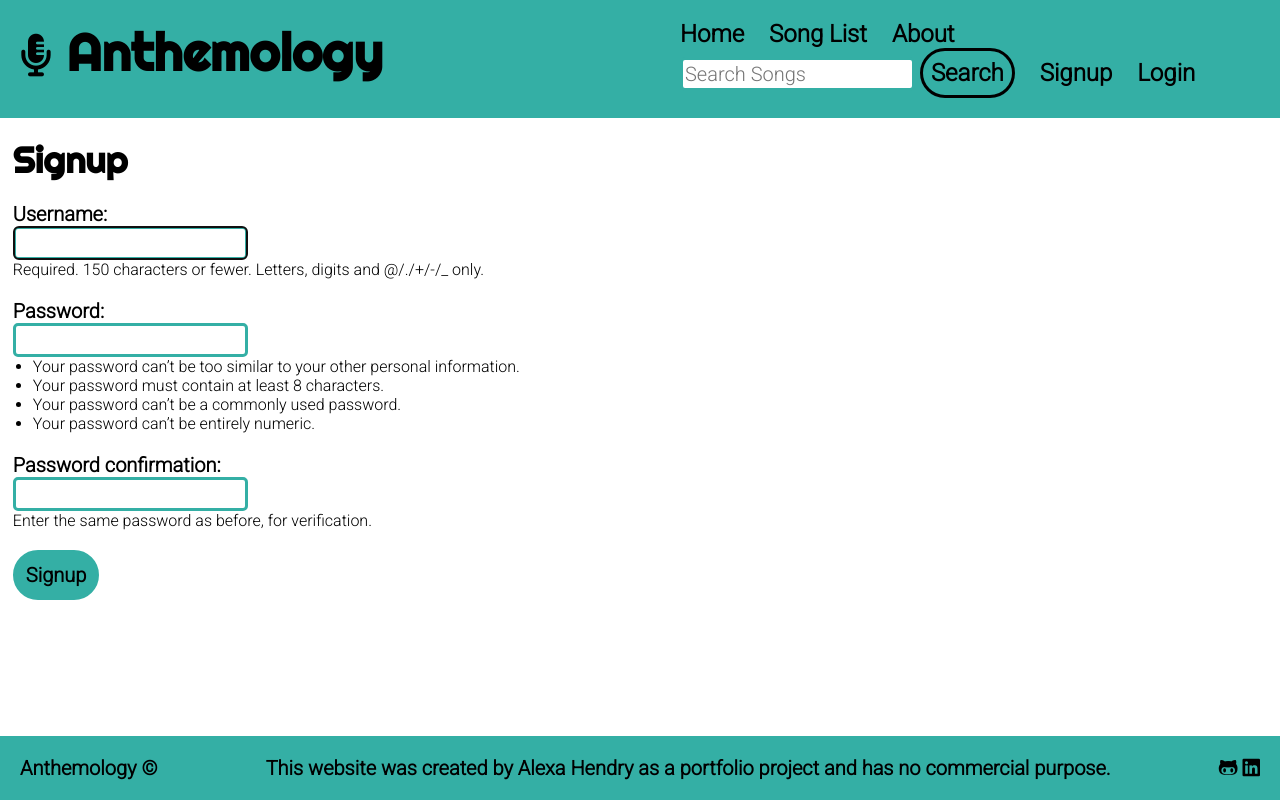
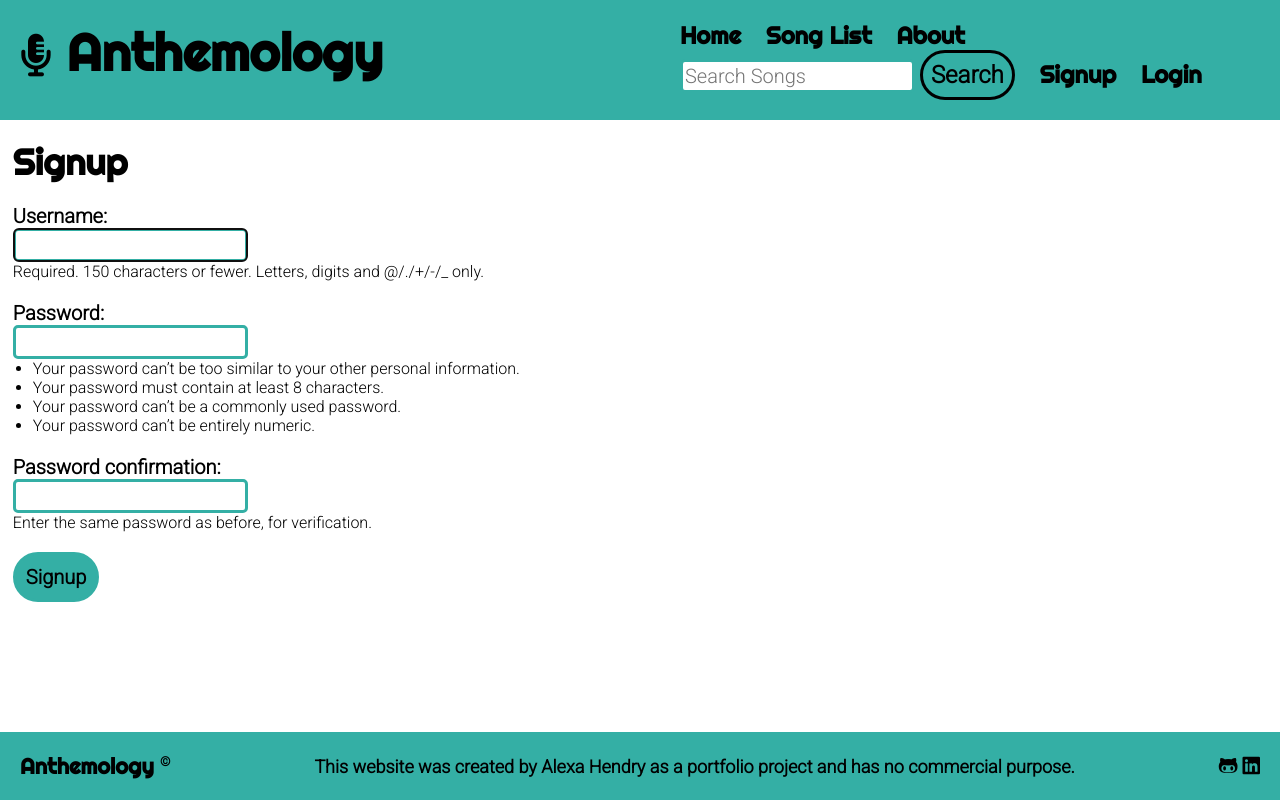
Before and after one commit to AlexaH88/anthemology, a Django app: page /accounts/signup/ in a window 1280 px wide. Run offline with Django 3.2, Linux system fonts and the light colour scheme; some libraries are stand-ins or nearby versions.

Commit message:
Imrpove visualisation on header and footer with Righteous font

```diff
--- a/static/css/style.css
+++ b/static/css/style.css
@@ -82,6 +82,7 @@ nav li {
 
 nav li a {
     font-size: 120%;
+    font-family: 'Righteous', sans-serif;
 }
 
 nav button {
@@ -384,3 +385,17 @@ footer li {
     list-style-type: none;
     font-weight: bold;
 }
+
+#footer-logo {
+    font-family: 'Righteous', sans-serif;
+    font-size: 110%;
+}
+
+#footer-copyright {
+    font-weight: bold;
+    font-size: small;
+}
+
+#footer-text {
+    font-size: 90%;
+}
--- a/templates/base_layout.html
+++ b/templates/base_layout.html
@@ -90,9 +90,11 @@
     <footer>
         <ul>
             <!-- site name -->
-            <li>Anthemology &copy;</li>
+            <li id="footer-logo">Anthemology
+                    <sup id="footer-copyright">&copy;</sup>
+            </li>
             <!-- about site -->
-            <li>This website was created by Alexa Hendry as a portfolio project and has no commercial purpose.</li>
+            <li id="footer-text">This website was created by Alexa Hendry as a portfolio project and has no commercial purpose.</li>
             <!-- site creator social media links -->
             <li>
                 <a href="https://github.com/AlexaH88" target="_blank"
```
